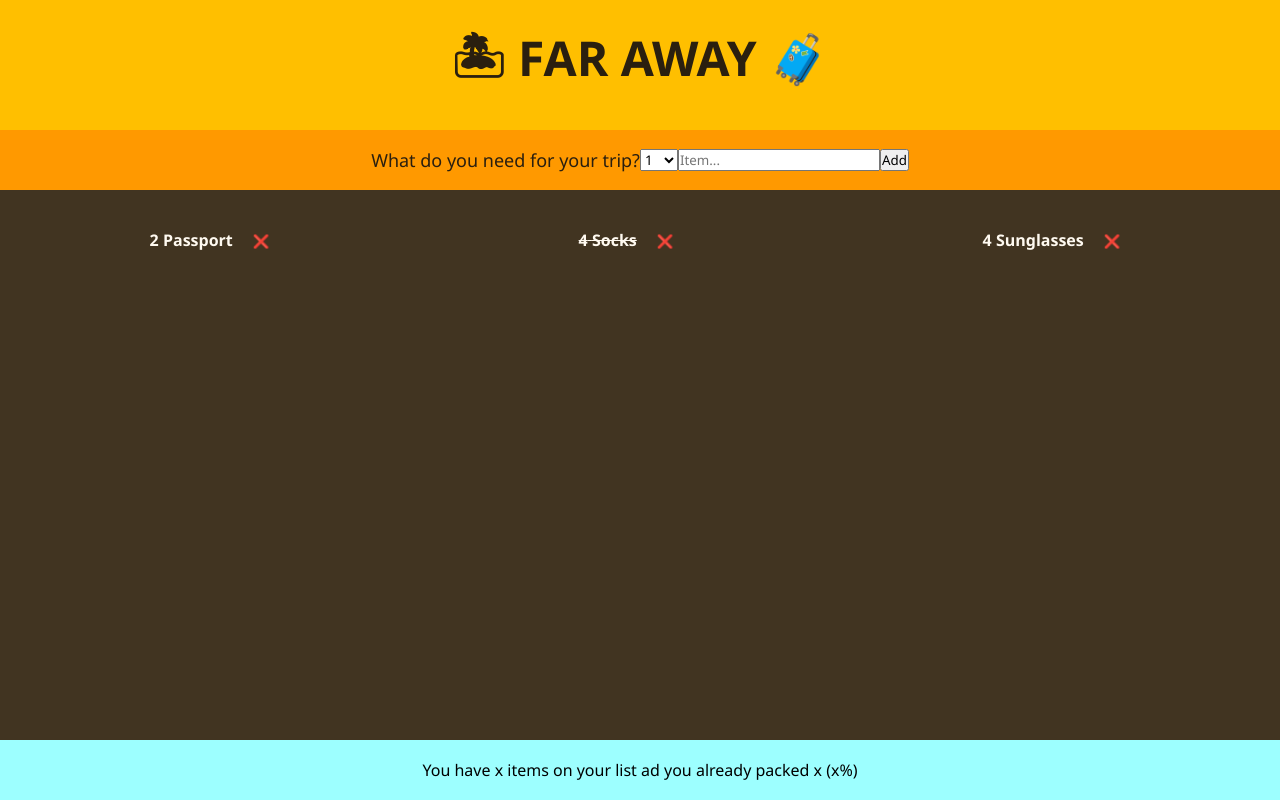
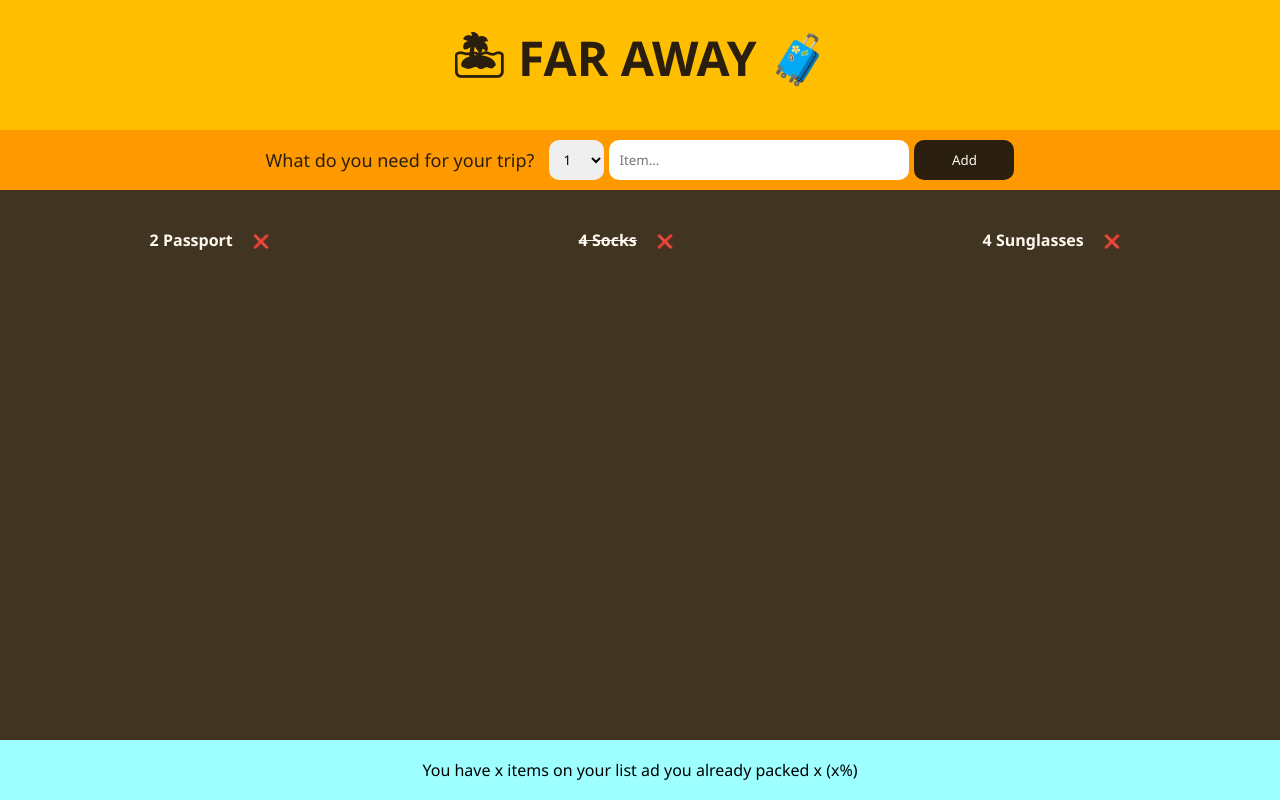
Before and after one commit to alisajad001/travel-list, a React (Vite) app: page / in a window 1280 px wide. Built offline with nearby package versions, Linux system fonts and the light colour scheme.

Commit message:
Style: Form Inputs

```diff
--- a/src/index.css
+++ b/src/index.css
@@ -35,12 +35,43 @@ li {
   justify-content: center;
   align-items: center;
   background-color: rgb(255, 153, 0);
+  padding: 1rem;
+  gap: 5px;
 }
 
 .add-form h3 {
   font-weight: 500;
   font-size: 18px;
   color: rgb(42, 31, 15);
+  margin-right: 10px;
+}
+
+.add-form select {
+  width: 55px;
+  height: 40px;
+  border: none;
+  border-radius: 10px;
+  padding: 10px;
+  outline: none;
+}
+
+.add-form input {
+  width: 300px;
+  height: 40px;
+  border: none;
+  border-radius: 10px;
+  padding: 10px;
+  outline: none;
+}
+
+.add-form button {
+  width: 100px;
+  height: 40px;
+  border: none;
+  border-radius: 10px;
+  background-color: rgb(42, 31, 15);
+  color: rgb(255, 250, 241);
+  cursor: pointer;
 }
 
 .pack-list {
```
